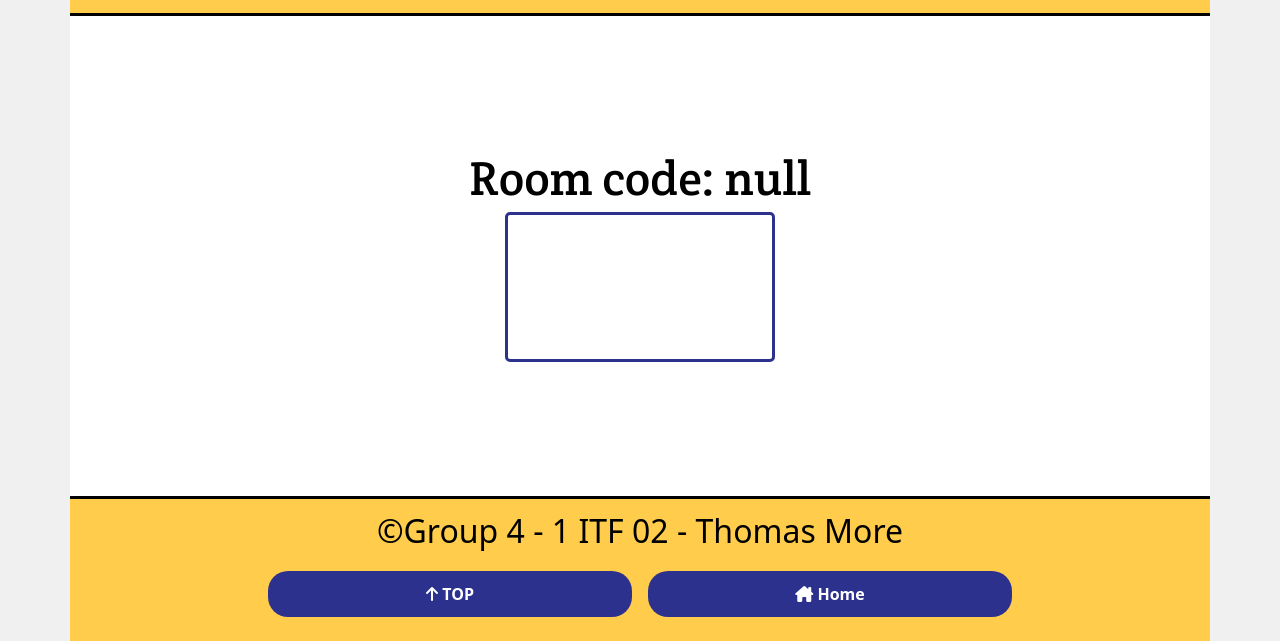
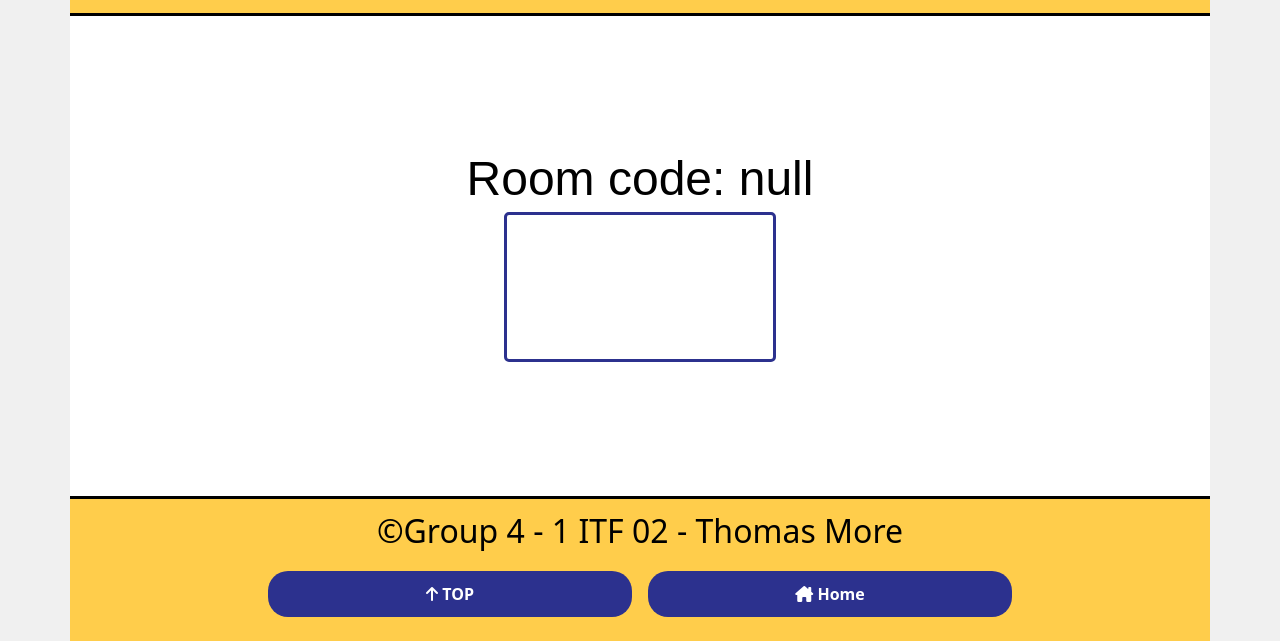
Before and after one commit to Tuur-VanBergen/Project-Delta, a website: page src/Teachers.html in a window 1280 px wide. Shown: the part 159-800 px from the top of the page. Drawn offline with nearby package versions, Linux system fonts and the light colour scheme; no server answers.

Commit message:
font change title

```diff
--- a/src/CSS/Teachers.css
+++ b/src/CSS/Teachers.css
@@ -37,3 +37,7 @@
     background-color: #ef4f90;
     border-radius: 20px;
 }
+
+#title {
+    font-family: sans-serif;
+}
```
